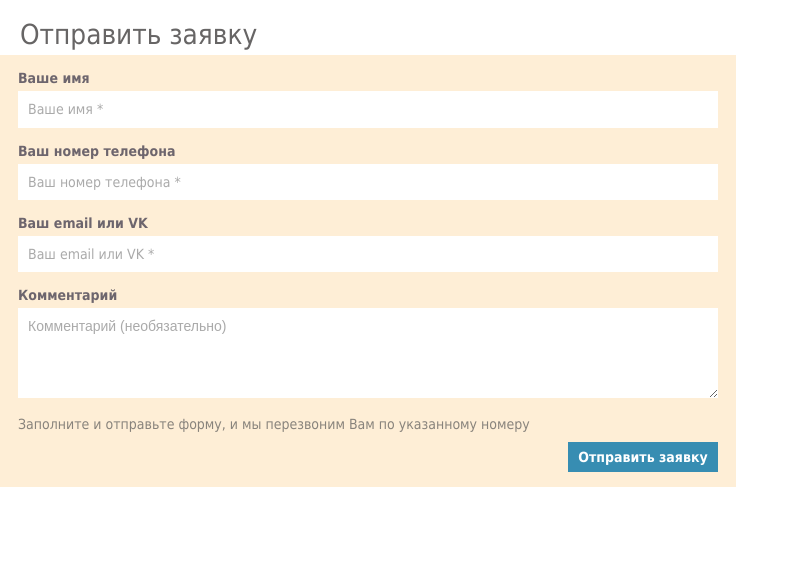
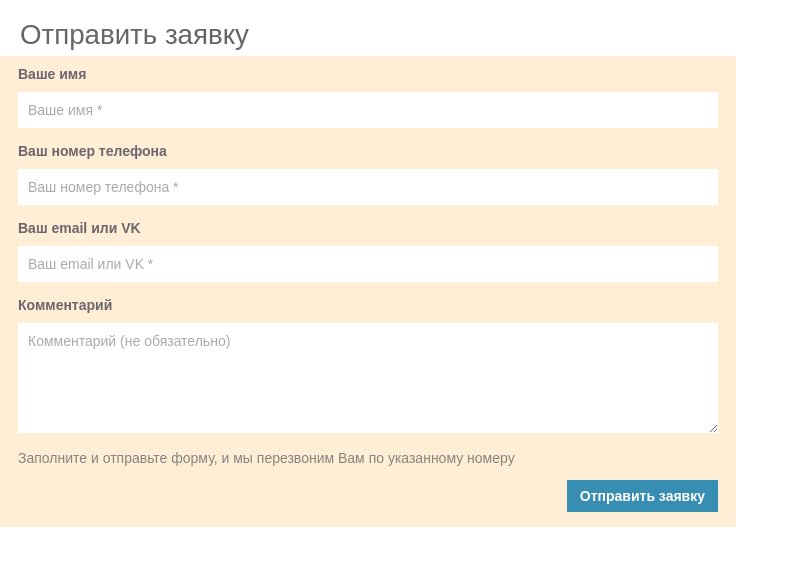
Before and after one commit to platowashere666-ship-it/AcademItSchoolClientWebCourseMay26.Alekseev, a plain HTML site: page CssForm/css_form.html in a window 1280 px wide. Shown: the whole page, without its empty margins (0-799 px from the left). Drawn offline with Linux system fonts and the light colour scheme.

Commit message:
Задача CSS Form, внёс правки

```diff
--- a/CssForm/css_form.html
+++ b/CssForm/css_form.html
@@ -7,27 +7,26 @@
     <link rel="stylesheet" href="style.css">
 </head>
 <body>
-<h1 class="main_header font_style">Отправить заявку</h1>
+<div class="form_block">
+    <h1 class="main_header font_style">Отправить заявку</h1>
 
-<div class="form_block">
     <form action="css_form.html" method="post" class="client_info font_style">
-        <p><label for="client_name">Ваше имя</label></p>
-        <p><input placeholder="Ваше имя *" required type="text" id="client_name" name="clientName"/></p>
+        <label for="client_name">Ваше имя</label>
+        <input placeholder="Ваше имя *" required type="text" id="client_name" name="clientName">
 
-        <p><label for="client_number">Ваш номер телефона</label></p>
-        <p><input placeholder="Ваш номер телефона *" required type="tel" id="client_number" name="clientNumber"/></p>
+        <label for="client_number">Ваш номер телефона</label>
+        <input placeholder="Ваш номер телефона *" required type="tel" id="client_number" name="clientNumber">
 
-        <p><label for="client_mail">Ваш email или VK</label></p>
-        <p><input placeholder="Ваш email или VK *" required type="text" id="client_mail" name="clientMail"/></p>
+        <label for="client_mail">Ваш email или VK</label>
+        <input placeholder="Ваш email или VK *" required type="text" id="client_mail" name="clientMail">
 
-        <p><label for="client_comment">Комментарий</label></p>
-        <p><textarea rows="6" placeholder="Комментарий (необязательно)" id="client_comment"
-                     name="clientComment"></textarea>
-        </p>
+        <label for="client_comment">Комментарий</label>
+        <textarea rows="6" placeholder="Комментарий (не обязательно)" id="client_comment"
+                  name="clientComment"></textarea>
 
-        <p><span>Заполните и отправьте форму, и мы перезвоним Вам по указанному номеру</span></p>
+        <p class="instruction">Заполните и отправьте форму, и мы перезвоним Вам по указанному номеру</p>
 
-        <button class="right-position button-style" type="submit">Отправить заявку</button>
+        <button class="submit_button" type="submit">Отправить заявку</button>
     </form>
 </div>
 </body>
--- a/CssForm/style.css
+++ b/CssForm/style.css
@@ -3,16 +3,16 @@
 }
 
 .font_style {
-    font-family: Tahoma, serif;
+    font-family: sans-serif;
 }
 
 .main_header {
-    text-indent: 20px;
+    padding: 0 20px;
     font-weight: normal;
-    max-width: 750px;
+    max-height: 27px;
     font-size: 1.73em;
     color: #676565;
-    margin-bottom: -5px;
+    margin-bottom: 0;
 }
 
 .form_block {
@@ -25,15 +25,16 @@
     padding: 10px 18px;
     margin-top: 10px;
     font-size: 14px;
-    float: left;
 }
 
-.client_info p {
-    margin: 5px 0 0 0;
-    max-width: 100%;
+.client_info::after {
+    content: "";
+    display: table;
+    clear: both;
 }
 
 .client_info label {
+    margin-top: 15px;
     color: #6D656D;
     font-weight: bold;
 }
@@ -41,8 +42,9 @@
 .client_info input, .client_info textarea {
     padding: 10px;
     width: 100%;
-    margin-bottom: 10px;
-    color: rgb(85, 85, 85);
+    margin-bottom: 15px;
+    margin-top: 10px;
+    color: #555555FF;
     font-weight: 500;
     font-size: inherit;
     font-stretch: semi-expanded;
@@ -52,38 +54,35 @@
 }
 
 .client_info textarea {
-    height: 90px;
+    height: 110px;
     font-family: sans-serif;
     resize: vertical;
+    margin-bottom: 0;
 }
 
-
-.client_info span {
-    color: rgba(85, 85, 85, 0.7);
+.client_info p.instruction {
+    color: #555555B2;
     width: 100%;
 }
 
-.button-style {
+.submit_button {
+    padding: 8px 13px;
     border: none;
     outline: none;
-    margin: 10px 0 5px 0;
-    height: 30px;
-    min-width: 150px;
+    margin-top: 0;
+    margin-bottom: 5px;
     font-size: inherit;
     font-weight: bold;
     background-color: #378DB2;
     color: #fff;
     cursor: pointer;
+    float: right;
 }
 
-.button-style:hover {
+.submit_button:hover {
     background-color: #007FFF;
 }
 
 .client_info ::placeholder {
-    color: rgba(85, 85, 85, 0.5);
+    color: #5555557F;
 }
-
-.right-position {
-    float: right;
-}
```
